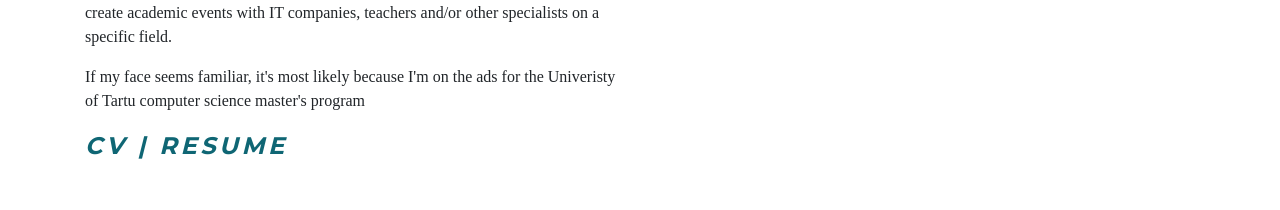
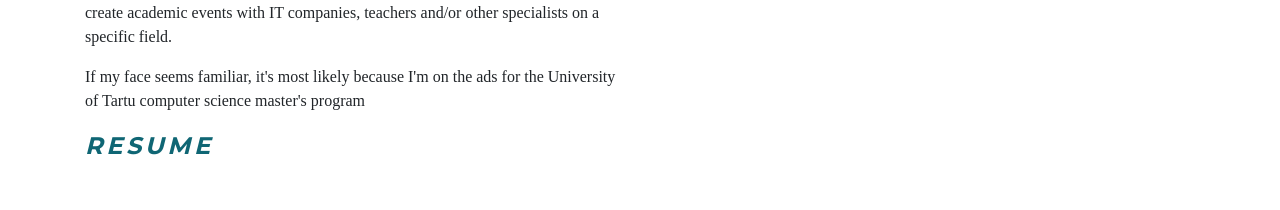
Before and after one commit to Toodekas/Toodekas.github.io, a plain HTML site: page index.html in a window 1280 px wide. Shown: the part 1367-1577 px from the top of the page. Drawn offline with nearby package versions, Linux system fonts and the light colour scheme.

Commit message:
Update index.html

```diff
--- a/index.html
+++ b/index.html
@@ -38,8 +38,8 @@
             <p>I've been a developer for 4 years, with experience automating tedious tasks and creating bots. For example I've built a <a href="https://robocode.sourceforge.io/">Robocode</a> robot that dealt most damage in <a href="https://robocode.sourceforge.io/">Robocode</a> 2019 rumble mode. I've also created custom Old School Runescape bots for clients.</p>
             <p class="lead">Computer science</p>
             <p>Currently I am employed by the University of Tartu as a contractor to teach programming at schools in Estonia (Noored Koodi). I'm a 2nd year bachelor's student at the University of Tartu and also a member of <a href="https://mits.ee">MITS (Mat-Inf tudengiselts)</a>, where I'm currently on the academic events team where we host and create academic events with IT companies, teachers and/or other specialists on a specific field.</p>
-            <p>If my face seems familiar, it's most likely because I'm on the ads for the Univeristy of Tartu computer science master's program</p>
-            <h4 style="font-style: italic;"><a href="CV_Martin_Toode.pdf" download="CV_Martin_Toode">CV | Resume</a></h4>
+            <p>If my face seems familiar, it's most likely because I'm on the ads for the University of Tartu computer science master's program</p>
+            <h4 style="font-style: italic;"><a href="CV_Martin_Toode.pdf" download="CV_Martin_Toode">Resume</a></h4>
 
           </div>
           <div class="col-lg-5 mx-auto">
```
